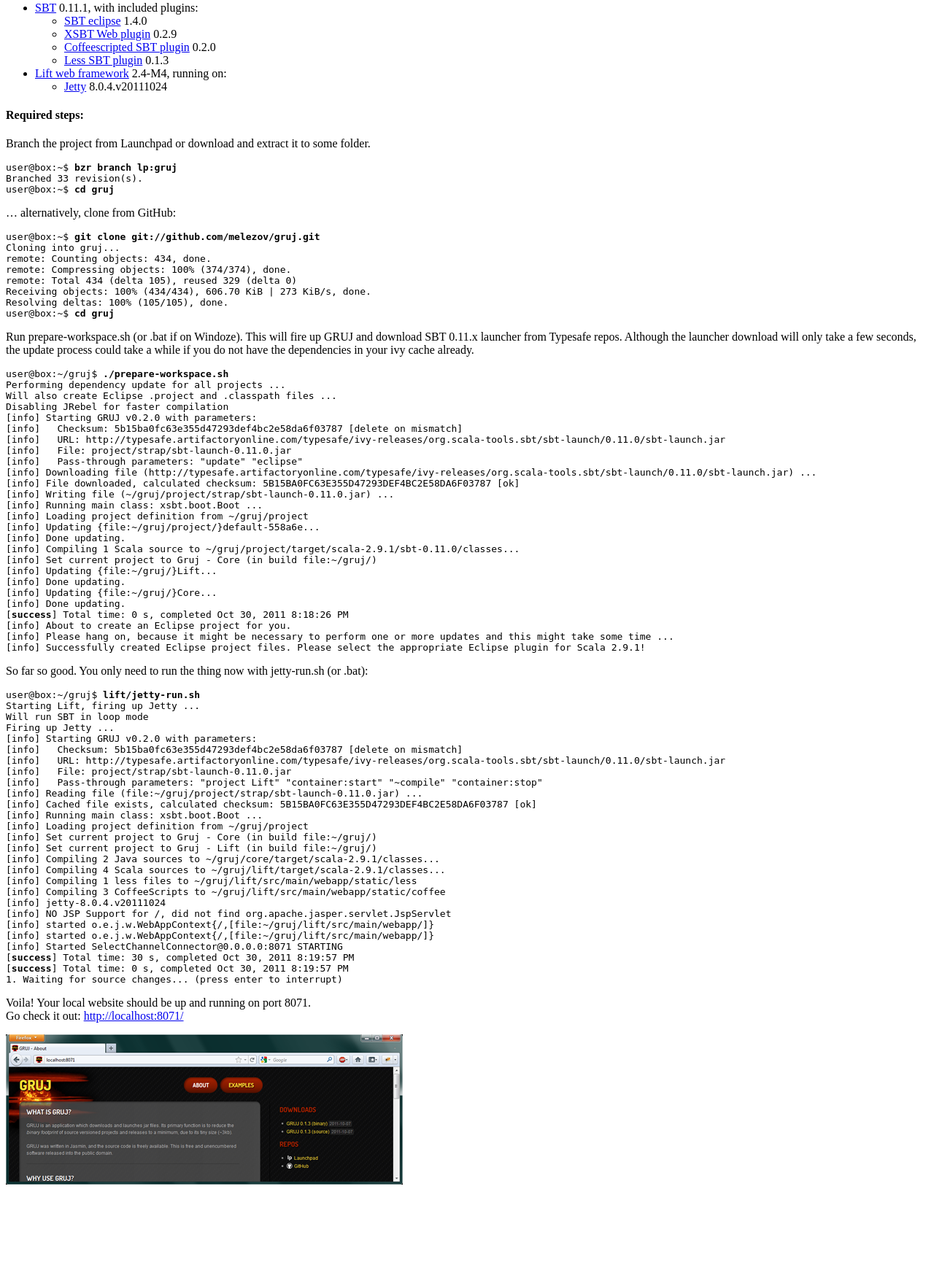
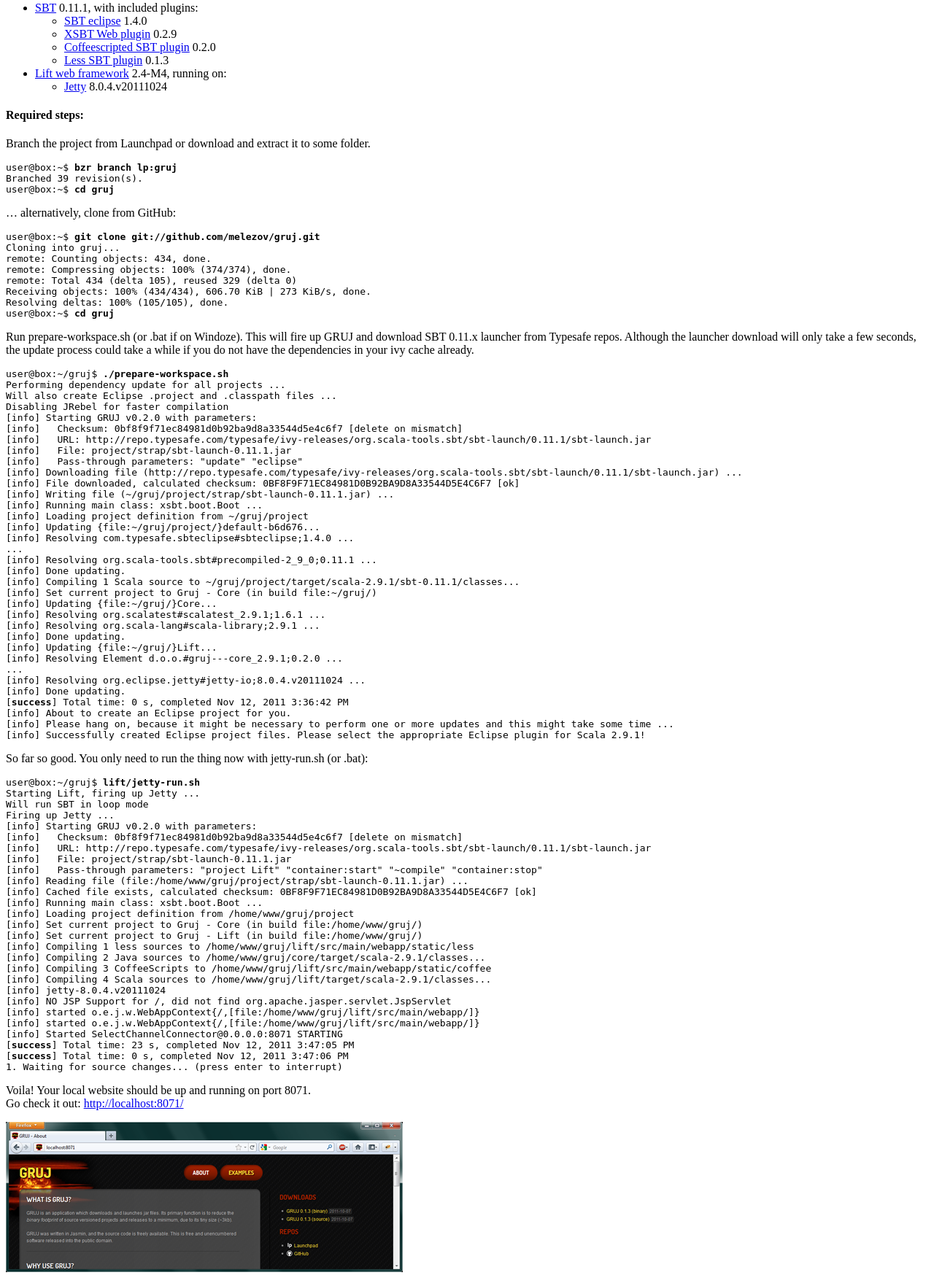
Before and after one commit to melezov/gruj, a web app: page /templates-hidden/examples/bootstrapping-sbt.html in a window 1280 px wide. Shown: the part 115-1867 px from the top of the page at 73% size. Before the commit the page ends 1739 px from the top, so only its background shows below. Run offline with its HTML, style and script files only (its server is not run), Linux system fonts and the light colour scheme; data that the repository does not hold is empty.

Commit message:
Updated example to reflect SBT 0.11.1

```diff
--- a/lift/src/main/webapp/templates-hidden/examples/bootstrapping-sbt.html
+++ b/lift/src/main/webapp/templates-hidden/examples/bootstrapping-sbt.html
@@ -44,7 +44,7 @@
         Branch the project from Launchpad or download and extract it to some folder.
       </p>
       <pre>user@box:~$ <strong class="command">bzr branch lp:gruj</strong>
-Branched 33 revision(s).
+Branched 39 revision(s).
 user@box:~$ <strong class="command">cd gruj</strong></pre>
 
       <p>
@@ -71,24 +71,32 @@
 Will also create Eclipse .project and .classpath files ...
 Disabling JRebel for faster compilation
 [info] Starting GRUJ v0.2.0 with parameters:
-[info]   Checksum: 5b15ba0fc63e355d47293def4bc2e58da6f03787 [delete on mismatch]
-[info]   URL: http://typesafe.artifactoryonline.com/typesafe/ivy-releases/org.scala-tools.sbt/sbt-launch/0.11.0/sbt-launch.jar
-[info]   File: project/strap/sbt-launch-0.11.0.jar
+[info]   Checksum: 0bf8f9f71ec84981d0b92ba9d8a33544d5e4c6f7 [delete on mismatch]
+[info]   URL: http://repo.typesafe.com/typesafe/ivy-releases/org.scala-tools.sbt/sbt-launch/0.11.1/sbt-launch.jar
+[info]   File: project/strap/sbt-launch-0.11.1.jar
 [info]   Pass-through parameters: "update" "eclipse"
-[info] Downloading file (http://typesafe.artifactoryonline.com/typesafe/ivy-releases/org.scala-tools.sbt/sbt-launch/0.11.0/sbt-launch.jar) ...
-[info] File downloaded, calculated checksum: 5B15BA0FC63E355D47293DEF4BC2E58DA6F03787 [ok]
-[info] Writing file (~/gruj/project/strap/sbt-launch-0.11.0.jar) ...
+[info] Downloading file (http://repo.typesafe.com/typesafe/ivy-releases/org.scala-tools.sbt/sbt-launch/0.11.1/sbt-launch.jar) ...
+[info] File downloaded, calculated checksum: 0BF8F9F71EC84981D0B92BA9D8A33544D5E4C6F7 [ok]
+[info] Writing file (~/gruj/project/strap/sbt-launch-0.11.1.jar) ...
 [info] Running main class: xsbt.boot.Boot ...
 [info] Loading project definition from ~/gruj/project
-[info] Updating {file:~/gruj/project/}default-558a6e...
+[info] Updating {file:~/gruj/project/}default-b6d676...
+[info] Resolving com.typesafe.sbteclipse#sbteclipse;1.4.0 ...
+...
+[info] Resolving org.scala-tools.sbt#precompiled-2_9_0;0.11.1 ...
 [info] Done updating.
-[info] Compiling 1 Scala source to ~/gruj/project/target/scala-2.9.1/sbt-0.11.0/classes...
+[info] Compiling 1 Scala source to ~/gruj/project/target/scala-2.9.1/sbt-0.11.1/classes...
 [info] Set current project to Gruj - Core (in build file:~/gruj/)
+[info] Updating {file:~/gruj/}Core...
+[info] Resolving org.scalatest#scalatest_2.9.1;1.6.1 ...
+[info] Resolving org.scala-lang#scala-library;2.9.1 ...
+[info] Done updating.
 [info] Updating {file:~/gruj/}Lift...
+[info] Resolving Element d.o.o.#gruj---core_2.9.1;0.2.0 ...
+...
+[info] Resolving org.eclipse.jetty#jetty-io;8.0.4.v20111024 ...
 [info] Done updating.
-[info] Updating {file:~/gruj/}Core...
-[info] Done updating.
-[<strong class="ok">success</strong>] Total time: 0 s, completed Oct 30, 2011 8:18:26 PM
+[<strong class="ok">success</strong>] Total time: 0 s, completed Nov 12, 2011 3:36:42 PM
 [info] About to create an Eclipse project for you.
 [info] Please hang on, because it might be necessary to perform one or more updates and this might take some time ...
 [info] Successfully created Eclipse project files. Please select the appropriate Eclipse plugin for Scala 2.9.1!</pre>
@@ -101,27 +109,27 @@
 Will run SBT in loop mode
 Firing up Jetty ...
 [info] Starting GRUJ v0.2.0 with parameters:
-[info]   Checksum: 5b15ba0fc63e355d47293def4bc2e58da6f03787 [delete on mismatch]
-[info]   URL: http://typesafe.artifactoryonline.com/typesafe/ivy-releases/org.scala-tools.sbt/sbt-launch/0.11.0/sbt-launch.jar
-[info]   File: project/strap/sbt-launch-0.11.0.jar
+[info]   Checksum: 0bf8f9f71ec84981d0b92ba9d8a33544d5e4c6f7 [delete on mismatch]
+[info]   URL: http://repo.typesafe.com/typesafe/ivy-releases/org.scala-tools.sbt/sbt-launch/0.11.1/sbt-launch.jar
+[info]   File: project/strap/sbt-launch-0.11.1.jar
 [info]   Pass-through parameters: "project Lift" "container:start" "~compile" "container:stop"
-[info] Reading file (file:~/gruj/project/strap/sbt-launch-0.11.0.jar) ...
-[info] Cached file exists, calculated checksum: 5B15BA0FC63E355D47293DEF4BC2E58DA6F03787 [ok]
+[info] Reading file (file:/home/www/gruj/project/strap/sbt-launch-0.11.1.jar) ...
+[info] Cached file exists, calculated checksum: 0BF8F9F71EC84981D0B92BA9D8A33544D5E4C6F7 [ok]
 [info] Running main class: xsbt.boot.Boot ...
-[info] Loading project definition from ~/gruj/project
-[info] Set current project to Gruj - Core (in build file:~/gruj/)
-[info] Set current project to Gruj - Lift (in build file:~/gruj/)
-[info] Compiling 2 Java sources to ~/gruj/core/target/scala-2.9.1/classes...
-[info] Compiling 4 Scala sources to ~/gruj/lift/target/scala-2.9.1/classes...
-[info] Compiling 1 less files to ~/gruj/lift/src/main/webapp/static/less
-[info] Compiling 3 CoffeeScripts to ~/gruj/lift/src/main/webapp/static/coffee
+[info] Loading project definition from /home/www/gruj/project
+[info] Set current project to Gruj - Core (in build file:/home/www/gruj/)
+[info] Set current project to Gruj - Lift (in build file:/home/www/gruj/)
+[info] Compiling 1 less sources to /home/www/gruj/lift/src/main/webapp/static/less
+[info] Compiling 2 Java sources to /home/www/gruj/core/target/scala-2.9.1/classes...
+[info] Compiling 3 CoffeeScripts to /home/www/gruj/lift/src/main/webapp/static/coffee
+[info] Compiling 4 Scala sources to /home/www/gruj/lift/target/scala-2.9.1/classes...
 [info] jetty-8.0.4.v20111024
 [info] NO JSP Support for /, did not find org.apache.jasper.servlet.JspServlet
-[info] started o.e.j.w.WebAppContext{/,[file:~/gruj/lift/src/main/webapp/]}
-[info] started o.e.j.w.WebAppContext{/,[file:~/gruj/lift/src/main/webapp/]}
+[info] started o.e.j.w.WebAppContext{/,[file:/home/www/gruj/lift/src/main/webapp/]}
+[info] started o.e.j.w.WebAppContext{/,[file:/home/www/gruj/lift/src/main/webapp/]}
 [info] Started SelectChannelConnector@0.0.0.0:8071 STARTING
-[<strong class="ok">success</strong>] Total time: 30 s, completed Oct 30, 2011 8:19:57 PM
-[<strong class="ok">success</strong>] Total time: 0 s, completed Oct 30, 2011 8:19:57 PM
+[<strong class="ok">success</strong>] Total time: 23 s, completed Nov 12, 2011 3:47:05 PM
+[<strong class="ok">success</strong>] Total time: 0 s, completed Nov 12, 2011 3:47:06 PM
 1. Waiting for source changes... (press enter to interrupt)</pre>
 
       <p>
```
